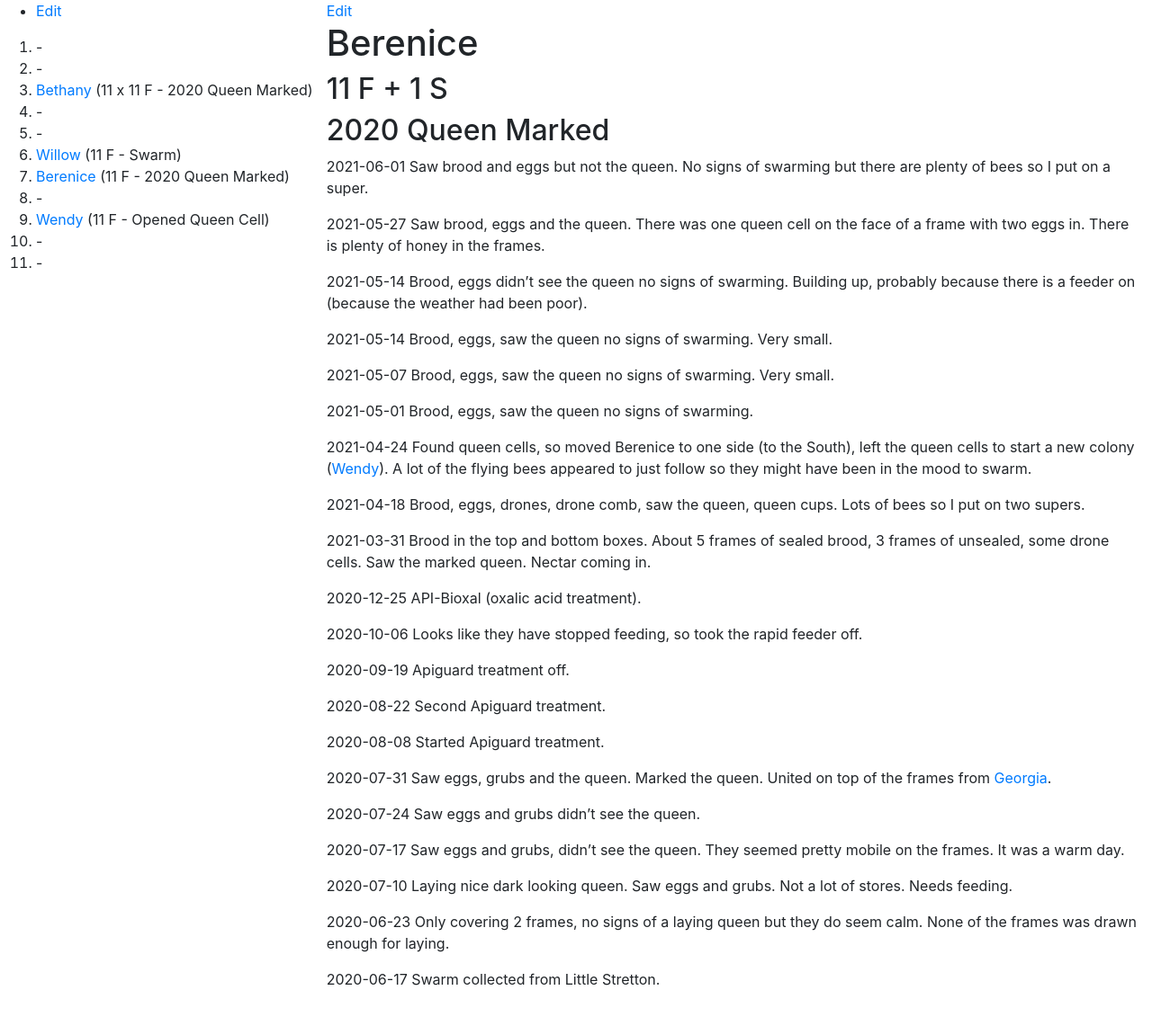
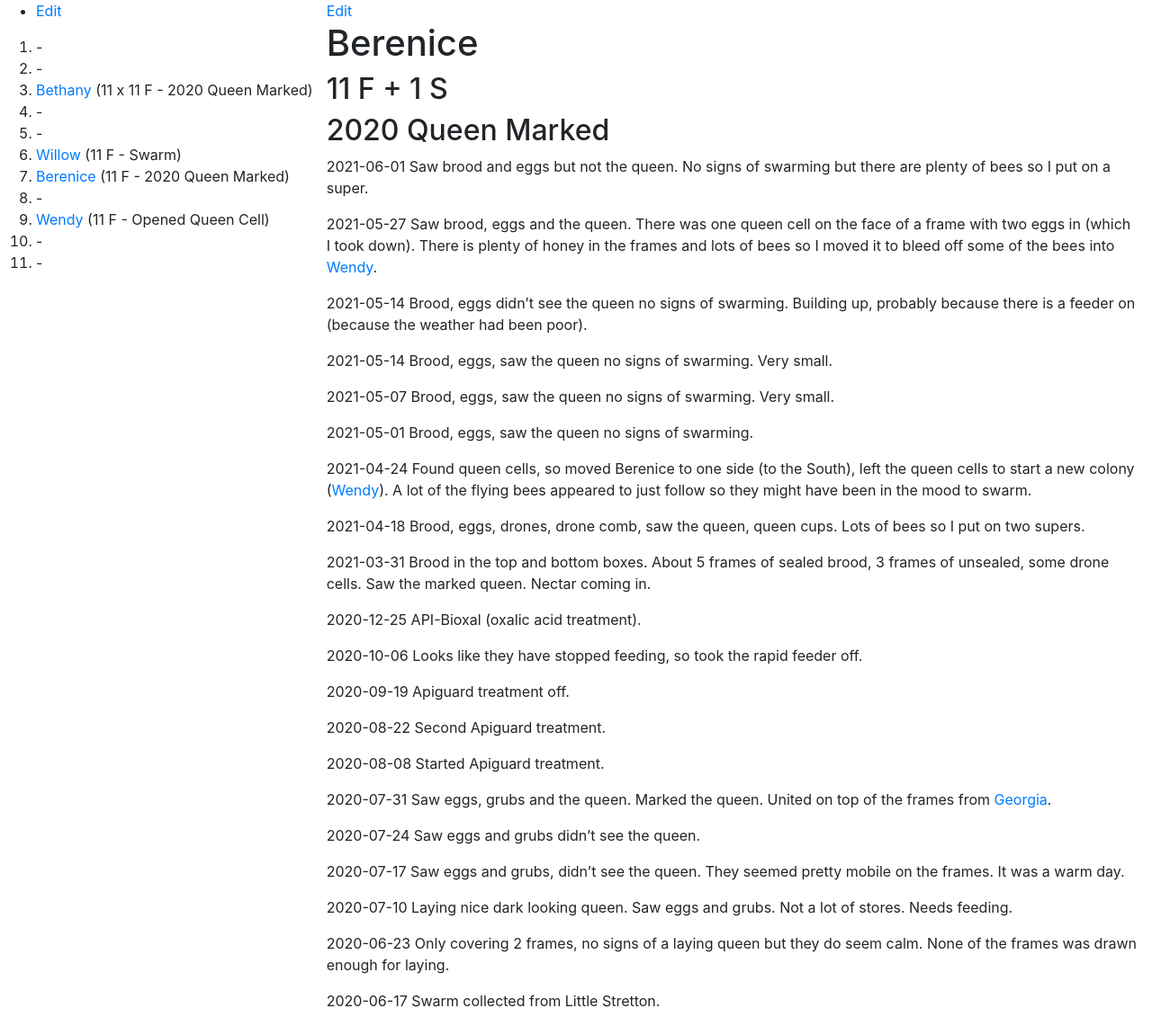
Before and after one commit to joejcollins/rhapsody-angel, a Jekyll site: the page built from queens/2020-berenice.md, in a window 1280 px wide. Shown: the whole page at 90% size. Built offline with Jekyll 4.4.1, drawn with Linux system fonts in a browser that asks for light colours; our own code applies the rules of GitHub Pages for plain Markdown files; before the commit the page ends 1117 px from its top, so only the background shows below that.

Commit message:
Update 2020-berenice.md

```diff
--- a/queens/2020-berenice.md
+++ b/queens/2020-berenice.md
@@ -4,7 +4,7 @@
 
 2021-06-01 Saw brood and eggs but not the queen.  No signs of swarming but there are plenty of bees so I put on a super.
 
-2021-05-27 Saw brood, eggs and the queen.  There was one queen cell on the face of a frame with two eggs in.  There is plenty of honey in the frames.
+2021-05-27 Saw brood, eggs and the queen.  There was one queen cell on the face of a frame with two eggs in (which I took down).  There is plenty of honey in the frames and lots of bees so I moved it to bleed off some of the bees into [Wendy]({{ site.baseurl }}/queens/2021-wendy.html).
 
 2021-05-14 Brood, eggs didn't see the queen no signs of swarming.  Building up, probably because there is a feeder on (because the weather had been poor).
 
```
